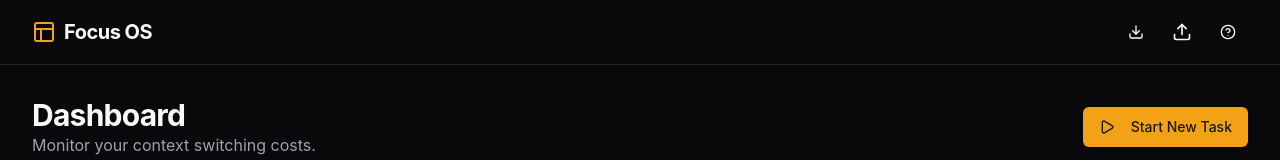
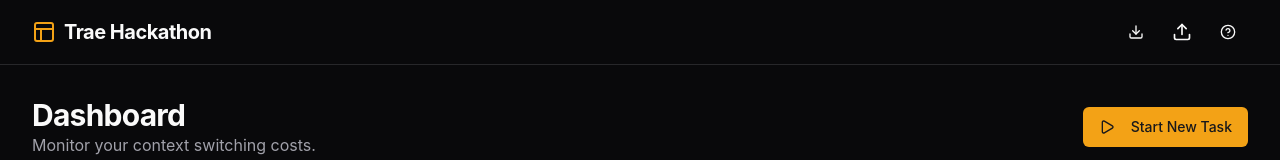
Before and after one commit to Whyu9-9/trae-hackathon, a React (Vite) app: page / in a window 1280 px wide. Shown: the top 160 px of the page. Built offline with nearby package versions, Linux system fonts and the light colour scheme.

Commit message:
fix: dependencies issue

```diff
--- a/index.html
+++ b/index.html
@@ -4,7 +4,7 @@
         <meta charset="UTF-8" />
         <link rel="icon" type="image/svg+xml" href="/favicon.svg" />
         <meta name="viewport" content="width=device-width, initial-scale=1.0" />
-    <title>Focus OS - Context Switch Tracker</title>
+        <title>Trae Hackathon - Context Switch Tracker</title>
     </head>
     <body>
         <div id="root"></div>
--- a/src/components/layout/Header.tsx
+++ b/src/components/layout/Header.tsx
@@ -43,7 +43,7 @@ export function Header() {
                 <div className="flex items-center gap-2">
                     <LucideLayout className="w-6 h-6 text-primary" />
                     <h1 className="text-xl font-bold tracking-tight">
-                        Focus OS
+                        Trae Hackathon
                     </h1>
                 </div>
 
@@ -93,7 +93,7 @@ export function Header() {
                                     after a significant interruption.
                                 </p>
                                 <p>
-                                    <strong>Recovery:</strong> Focus OS helps
+                                    <strong>Recovery:</strong> This tool helps
                                     you track these switches and quantify the
                                     time lost to help you build better focus
                                     habits.
```
Also changed, not shown: 1 other file (tests, documents, lock files or other folders). Lines whose indentation alone changed are shown as unchanged.
